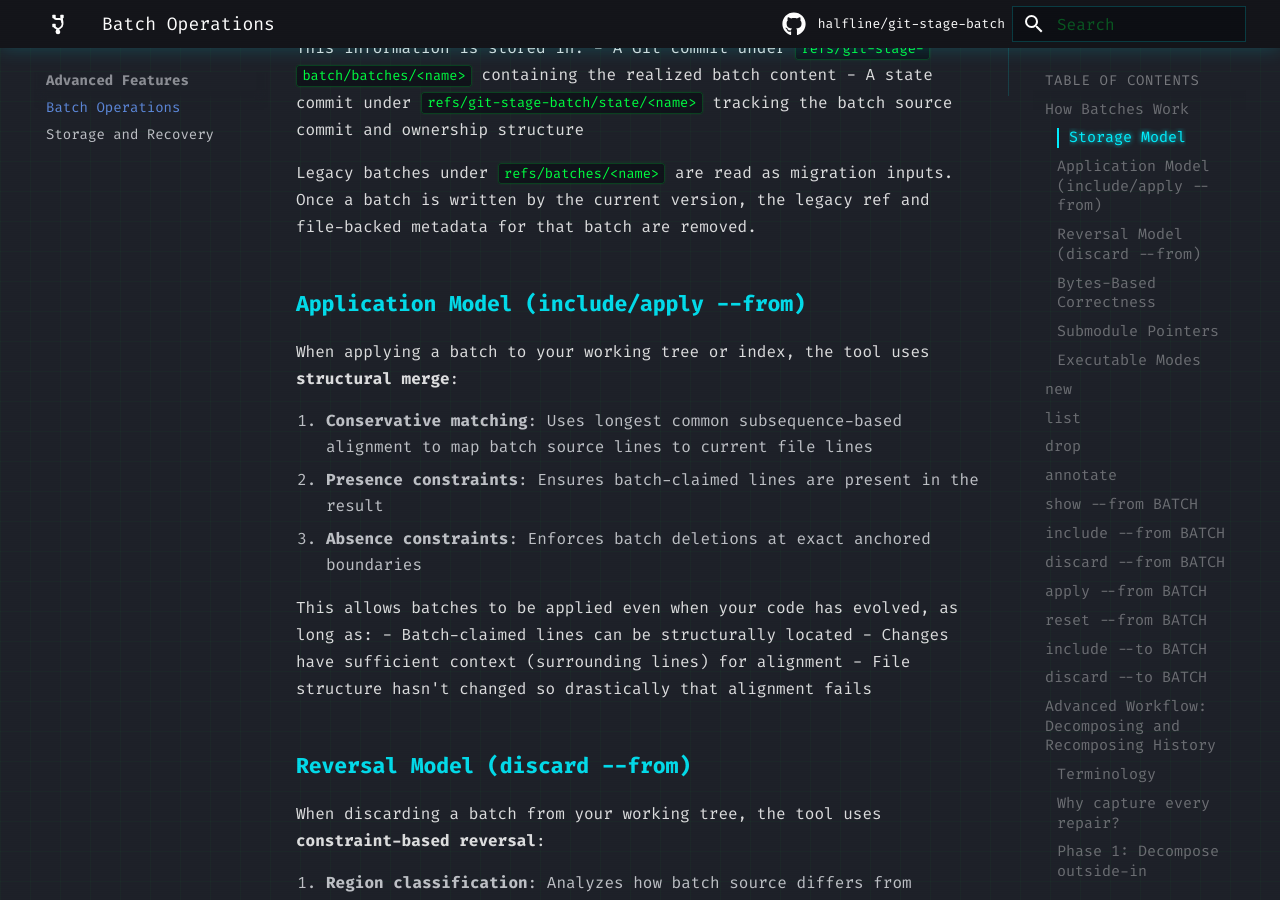
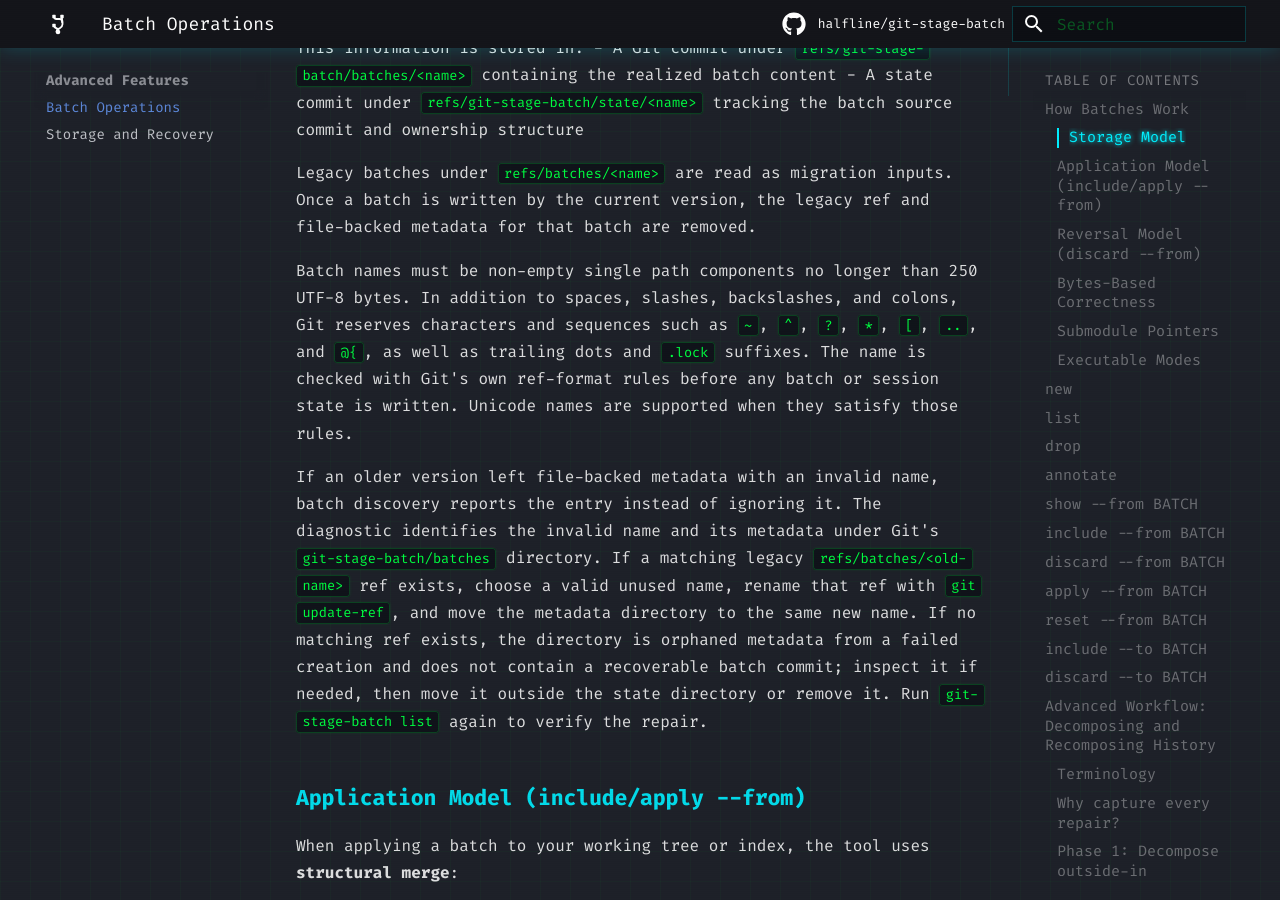
Before and after one commit to halfline/git-stage-batch, an MkDocs documentation site: the page built from docs/batches.md, in a window 1280 px wide and 900 px high, scrolled down 1226 px. Built offline with MkDocs 1.6.1 and Material for MkDocs 9.7.7, drawn with Linux system fonts in a browser that asks for light colours; comment, search, counter and statistics services are not loaded.

Commit message:
docs: Describe batch name restrictions
Batch documentation explains storage refs, legacy imports, and the
lifecycle of file-backed metadata.

Users need actionable guidance for Git ref restrictions and invalid legacy
metadata, especially when an older batch cannot be discovered safely.

This commit documents accepted batch names, ref-format restrictions, and
recovery steps for invalid legacy metadata.

The Git-compatible batch-name series now concludes with user-facing repair
guidance.

```diff
--- a/docs/batches.md
+++ b/docs/batches.md
@@ -34,6 +34,23 @@ This information is stored in:
 - A state commit under `refs/git-stage-batch/state/<name>` tracking the batch source commit and ownership structure
 
 Legacy batches under `refs/batches/<name>` are read as migration inputs. Once a batch is written by the current version, the legacy ref and file-backed metadata for that batch are removed.
+
+Batch names must be non-empty single path components no longer than 250 UTF-8
+bytes. In addition to spaces, slashes, backslashes, and colons, Git reserves
+characters and sequences such as `~`, `^`, `?`, `*`, `[`, `..`, and `@{`, as
+well as trailing dots and `.lock` suffixes. The name is checked with Git's own
+ref-format rules before any batch or session state is written. Unicode names
+are supported when they satisfy those rules.
+
+If an older version left file-backed metadata with an invalid name, batch
+discovery reports the entry instead of ignoring it. The diagnostic identifies
+the invalid name and its metadata under Git's `git-stage-batch/batches`
+directory. If a matching legacy `refs/batches/<old-name>` ref exists, choose a
+valid unused name, rename that ref with `git update-ref`, and move the metadata
+directory to the same new name. If no matching ref exists, the directory is
+orphaned metadata from a failed creation and does not contain a recoverable
+batch commit; inspect it if needed, then move it outside the state directory or
+remove it. Run `git-stage-batch list` again to verify the repair.
 
 ### Application Model (include/apply --from)
 
```
